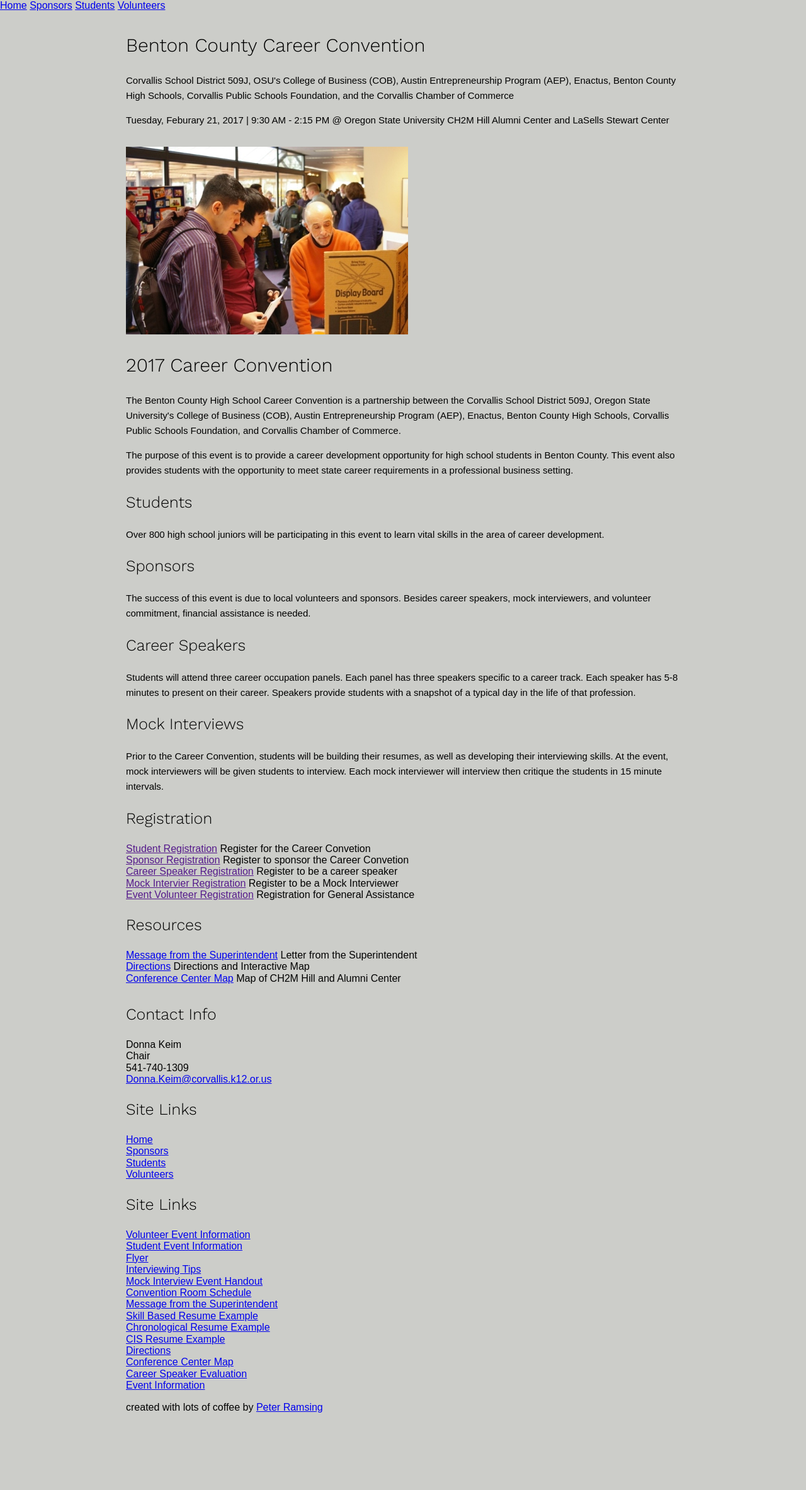
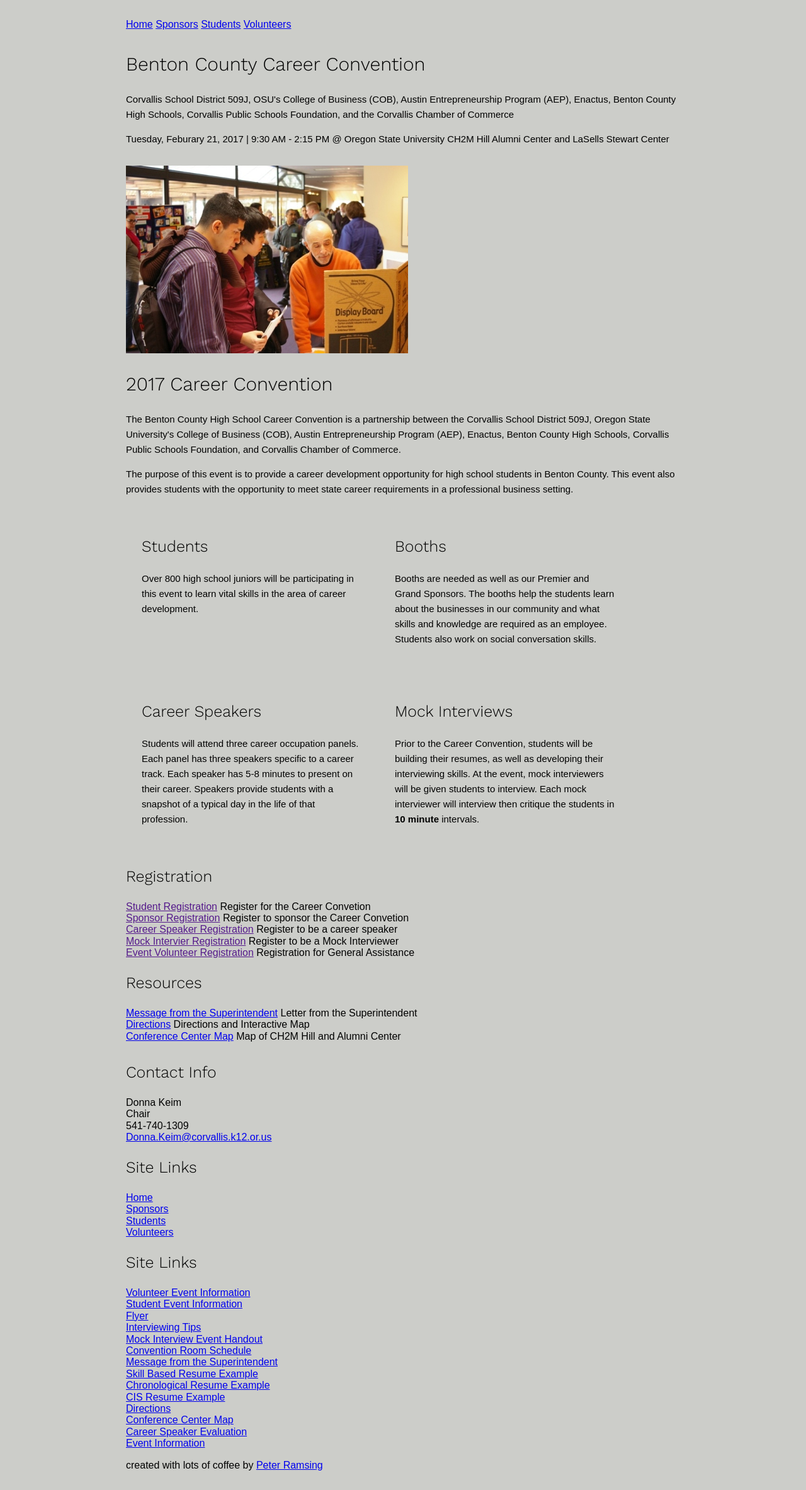
Before and after one commit to peterramsing/benton-county-career-convention, a Jekyll site: the page built from index.html, in a window 1280 px wide. Shown: the whole page at 63% size. Built offline with Jekyll 4.4.1, drawn with Linux system fonts in a browser that asks for light colours; before the commit the page ends 2274 px from its top, so only the background shows below that.

```diff
--- a/_config.yml
+++ b/_config.yml
@@ -18,13 +18,11 @@ cc-end-time: "2:15 PM"
 cc-location: "Oregon State University CH2M Hill Alumni Center and LaSells Stewart Center"
 
 cc-sponsors-premier:
-  -
+  - "Corvallis Public Schools Foundation"
 
 cc-sponsors-grand:
-  -
-
-cc-sponsors-honor:
-  -
+  - "Ball Studio"
+  - "Corvallis Rotary"
 
 cc-student-registration-date: 2016-12-01 09:00:00
 
@@ -37,7 +35,7 @@ cc-resources-base-url: "downloads/"
 cc-resources:
   - name: "Volunteer Event Information"
     file-name: ""
-    type: "volunteers"
+    type: "volunteer"
   - name: "Student Event Information"
     file-name: ""
     type: "student"
@@ -48,7 +46,7 @@ cc-resources:
     type: "student"
   - name: "Mock Interview Event Handout"
     file-name: ""
-    type: "volunteers"
+    type: "volunteer"
   - name: "Convention Room Schedule"
     file-name: ""
   - name: "Message from the Superintendent"
@@ -90,26 +88,24 @@ cc-registration-links:
     url: ""
   - name: "Career Speaker Registration"
     subtitle: "Register to be a career speaker"
-    type: "volunteers"
+    type: "volunteer"
     url: ""
   - name: "Mock Intervier Registration"
     subtitle: "Register to be a Mock Interviewer"
-    type: "volunteers"
+    type: "volunteer"
     url: ""
   - name: "Event Volunteer Registration"
     subtitle: "Registration for General Assistance"
-    type: "volunteers"
+    type: "volunteer"
     url: ""
 
 cc-sponsors-levels:
   - name: "Business Booth"
-    cost: "$75"
-    helps: 7.5
+    cost: "Free this year!"
     note: "Business Booth Representatives: Please check-in at the registration table in the LaSells Stewart Center and have your booths set-up no later than 9:30 a.m. Volunteers will be on hand to help booth representatives unload vehicles and set-up booths. Business booths will be located in the LaSells Stewart Center, as well as the CH2M Hill Alumni Center. If needed, power cords will be available."
     perks:
       - "Interaction with hundreds of students"
       - "1 Booth"
-      - "Tax Deduction"
   - name: "Honor"
     cost: "$250"
     helps: 25
@@ -129,9 +125,9 @@ cc-sponsors-levels:
       - "Logo displayed during convention"
       - "Bag Inserts Option"
       - "Tax Deduction"
-  - name: "Business Booth"
-    cost: "$75"
-    helps: 7.5
+  - name: "Premier"
+    cost: "$1,500"
+    helps: 150
     perks:
       - "Name on Website"
       - "Interaction with hundreds of students"
--- a/_includes/header.html
+++ b/_includes/header.html
@@ -1,5 +1,5 @@
 <header class="site-header">
-  <nav>
+  <nav data-wrap="container">
     {% for page in site.pages %}
       {% if page.title %}
         {% if page.navigation %}
--- a/_sass/_layout.scss
+++ b/_sass/_layout.scss
@@ -13,3 +13,19 @@
     width: $large - 20px;
   }
 }
+
+.homepage-info-grid {
+  &::after {
+    display: block;
+    clear: both;
+    content: '';
+  }
+}
+
+.homepage-info-grid__block {
+  @media (min-width: $medium) {
+    float: left;
+    padding: 25px;
+    width: 40%;
+  }
+}
--- a/index.html
+++ b/index.html
@@ -26,9 +26,9 @@ title: Home
   </div>
 
   <div class="homepage-info-grid__block">
-    <h2 class="homepage-info-grid__title">Sponsors</h2>
+    <h2 class="homepage-info-grid__title">Booths</h2>
     <p class="homepage-info-grid__copy">
-      The success of this event is due to local volunteers and sponsors. Besides career speakers, mock interviewers, and volunteer commitment, financial assistance is needed.
+      Booths are needed as well as our Premier and Grand Sponsors. The booths  help the students learn about the businesses in our community and what skills and knowledge are required as an employee. Students also work on social conversation skills.
     </p>
   </div>
 
@@ -42,10 +42,9 @@ title: Home
   <div class="homepage-info-grid__block">
     <h2 class="homepage-info-grid__title">Mock Interviews</h2>
     <p class="homepage-info-grid__copy">
-      Prior to the Career Convention, students will be building their resumes, as well as developing their interviewing skills. At the event, mock interviewers will be given students to interview. Each mock interviewer will interview then critique the students in 15 minute intervals.
+      Prior to the Career Convention, students will be building their resumes, as well as developing their interviewing skills. At the event, mock interviewers will be given students to interview. Each mock interviewer will interview then critique the students in <strong>10 minute</strong> intervals.
     </p>
   </div>
-
 </div>
 
 
--- a/volunteers.html
+++ b/volunteers.html
@@ -18,7 +18,7 @@ title: Volunteers
 
   <h3 class="volunteers-info__title">Mock Interviews</h3>
   <p class="volunteers-info__copy">
-    Prior to the Career Convention, students will be building their resumes, as well as developing their interviewing skills. At the event, mock interviewers will be given students to interview. Each interview will be 15 minutes. We encourage mock interviewers to interview students throughout the entire event: 10:15 a.m. - 2:00 p.m. We understand other time commitments may preclude participation during the entire time. In the event of schedule conflicts, we can schedule mock interviewers for the morning session, 10:15 a.m. - 12:00 p.m., or the afternoon session, 12:50 p.m. - 2:00 p.m. Mock interviewers will need to arrive 15 minutes prior to your shift and check-in at the registration table in the CH2M Hill Alumni Center. Mock Interviews will take place in the CH2M Hill Alumni Center Ballroom.
+    Prior to the Career Convention, students will be building their resumes, as well as developing their interviewing skills. At the event, mock interviewers will be given students to interview. Each interview will be <strong>10 minute</strong>. We encourage mock interviewers to interview students throughout the entire event: 10:15 a.m. - 2:00 p.m. We understand other time commitments may preclude participation during the entire time. In the event of schedule conflicts, we can schedule mock interviewers for the morning session, 10:15 a.m. - 12:00 p.m., or the afternoon session, 12:50 p.m. - 2:00 p.m. Mock interviewers will need to arrive 15 minutes prior to your shift and check-in at the registration table in the CH2M Hill Alumni Center. Mock Interviews will take place in the CH2M Hill Alumni Center Ballroom.
   </p>
 
   <h3 class="volunteers-info__title">Event Volunteers</h3>
@@ -58,7 +58,8 @@ title: Volunteers
     <td>A registration table will be located at the entrance of each building. Volunteers will help with the check-in process, as well as assisting students and volunteers with room locations.</td>
     <td>?</td>
   </tr>
-  <tr class="volunteers-table_role">Room Hosts</td>
+  <tr class="volunteers-table_role">
+    <td>Room Hosts</td>
     <td>A registration table will be located at the entrance of each building. Volunteers will help with the check-in process, as well as assisting students and volunteers with room locations.</td>
     <td>?</td>
   </tr>
```
Also changed, not shown: sponsors.html (+6 -1 lines).
